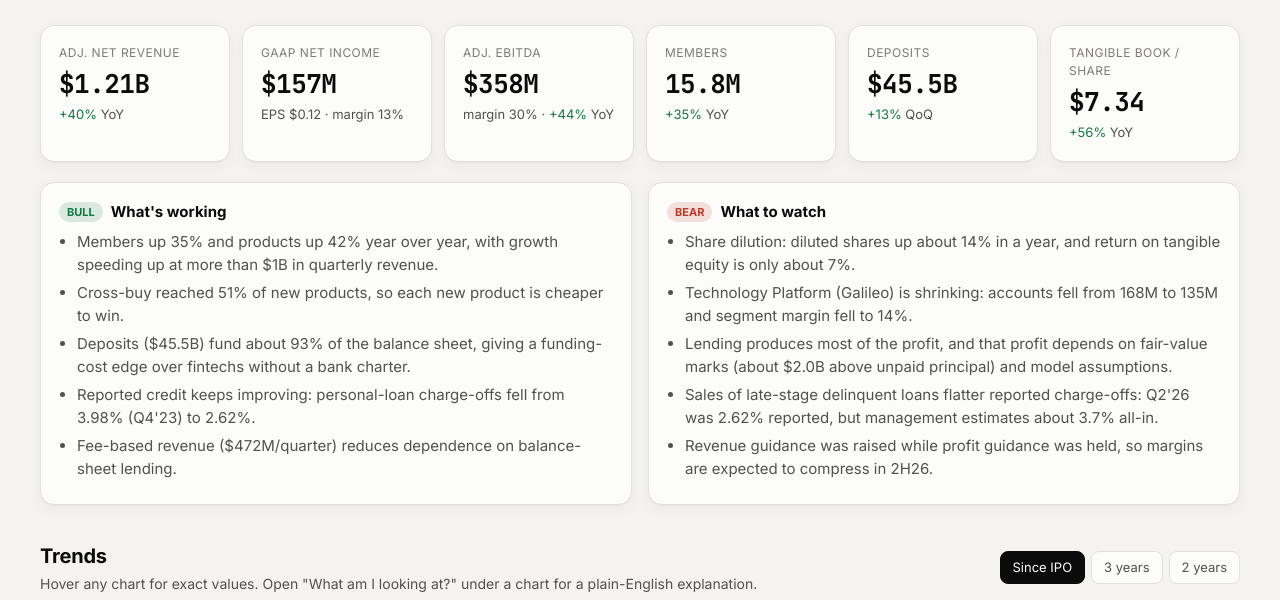
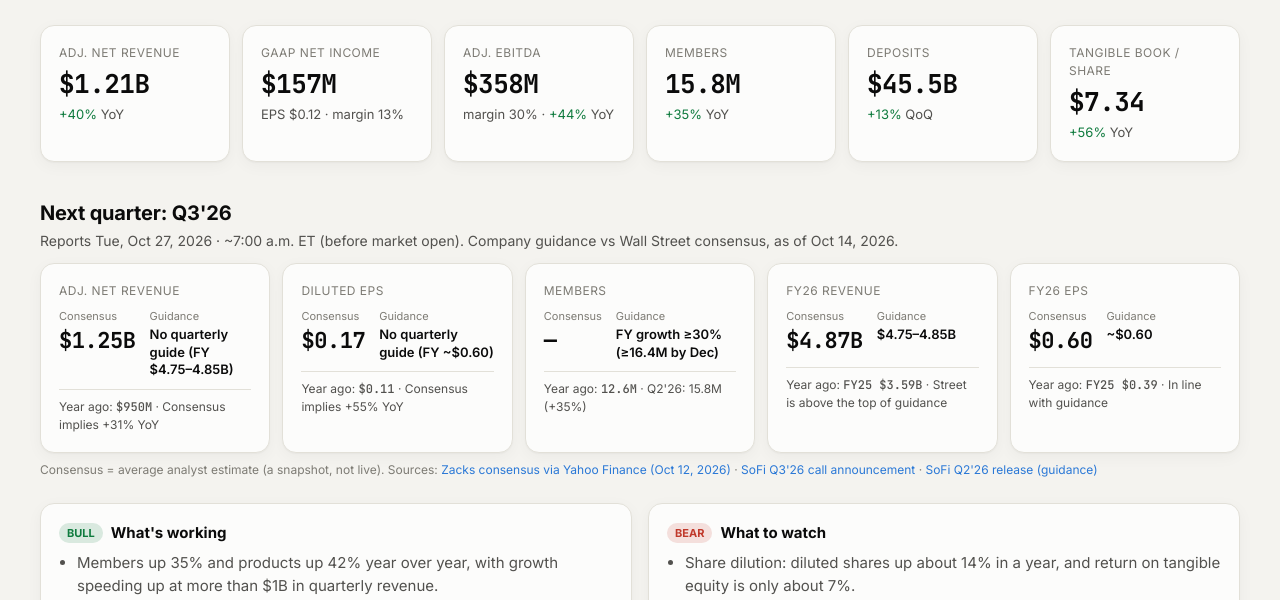
Before and after one commit to istaloni/Stock-Dashboard, a plain HTML site: page stock.html in a window 1280 px wide. Shown: the part 191-791 px from the top of the page. Drawn offline with Linux system fonts and the light colour scheme.

Commit message:
added company forecast

```diff
--- a/css/style.css
+++ b/css/style.css
@@ -140,6 +140,15 @@ thead th { color: var(--text-3); font-weight: 600; font-size: 12px; text-transfo
 .glossary dl { margin: 0; display: grid; grid-template-columns: repeat(auto-fit, minmax(300px, 1fr)); gap: 14px 28px; }
 .glossary dt { font-weight: 700; font-size: 14px; }
 .glossary dd { margin: 2px 0 0; color: var(--text-2); font-size: 14px; }
+.outlook { display: grid; grid-template-columns: repeat(auto-fit, minmax(210px, 1fr)); gap: 12px; }
+.ol-item .lbl { font-size: 12px; color: var(--text-3); text-transform: uppercase; letter-spacing: .04em; margin-bottom: 8px; }
+.ol-grid { display: grid; grid-template-columns: auto 1fr; gap: 14px; align-items: start; }
+.ol-k { font-size: 11px; color: var(--text-3); }
+.ol-v { font-size: 22px; font-weight: 600; letter-spacing: -.02em; }
+.ol-g { font-size: 13px; color: var(--text); font-weight: 600; line-height: 1.35; margin-top: 2px; }
+.ol-actual { margin-top: 8px; font-size: 13px; }
+.ol-foot { margin-top: 10px; padding-top: 8px; border-top: 1px solid var(--border); font-size: 12px; color: var(--text-2); }
+.ol-src { font-size: 12px; color: var(--text-3); margin: 8px 0 24px; }
 .chart-tip { font-size: 12px; color: var(--text-3); }
 
 @media (max-width: 760px) {
--- a/data/SOFI/data.js
+++ b/data/SOFI/data.js
@@ -1,6 +1,6 @@
 // Auto-built from SoFi press releases. Re-run build to refresh.
 window.STOCK_DATA = window.STOCK_DATA || {};
-window.STOCK_DATA['SOFI'] = {
+window.STOCK_DATA['SOFI']= {
  "meta": {
   "ticker": "SOFI",
   "name": "SoFi Technologies",
@@ -127,7 +127,64 @@ window.STOCK_DATA['SOFI'] = {
     "Price / tangible book",
     "Share price \u00f7 TBV per share ($7.34). The usual way to value banks."
    ]
-  ]
+  ],
+  "nextQuarter": {
+   "period": "2026-Q3",
+   "date": "Tue, Oct 27, 2026 \u00b7 ~7:00 a.m. ET (before market open)",
+   "dateConfirmed": true,
+   "asOf": "Oct 14, 2026",
+   "sources": [
+    [
+     "Zacks consensus via Yahoo Finance (Oct 12, 2026)",
+     "https://finance.yahoo.com/markets/stocks/articles/sofi-technologies-inc-sofi-declines-204504823.html"
+    ],
+    [
+     "SoFi Q3'26 call announcement",
+     "https://investors.sofi.com/news/news-details/2026/SoFi-Schedules-Conference-Call-to-Discuss-Q3-2026-Results/default.aspx"
+    ],
+    [
+     "SoFi Q2'26 release (guidance)",
+     "https://s27.q4cdn.com/749715820/files/doc_financials/2026/q2/2026-Q2-Earnings-Release.pdf"
+    ]
+   ],
+   "items": [
+    {
+     "label": "Adj. net revenue",
+     "consensus": "$1.25B",
+     "guidance": "No quarterly guide (FY $4.75\u20134.85B)",
+     "yearAgo": "$950M",
+     "note": "Consensus implies +31% YoY"
+    },
+    {
+     "label": "Diluted EPS",
+     "consensus": "$0.17",
+     "guidance": "No quarterly guide (FY ~$0.60)",
+     "yearAgo": "$0.11",
+     "note": "Consensus implies +55% YoY"
+    },
+    {
+     "label": "Members",
+     "consensus": "\u2014",
+     "guidance": "FY growth \u226530% (\u226516.4M by Dec)",
+     "yearAgo": "12.6M",
+     "note": "Q2'26: 15.8M (+35%)"
+    },
+    {
+     "label": "FY26 revenue",
+     "consensus": "$4.87B",
+     "guidance": "$4.75\u20134.85B",
+     "yearAgo": "FY25 $3.59B",
+     "note": "Street is above the top of guidance"
+    },
+    {
+     "label": "FY26 EPS",
+     "consensus": "$0.60",
+     "guidance": "~$0.60",
+     "yearAgo": "FY25 $0.39",
+     "note": "In line with guidance"
+    }
+   ]
+  }
  },
  "quarters": [
   {
--- a/js/dashboard.js
+++ b/js/dashboard.js
@@ -41,6 +41,21 @@
     <section class="kpis" aria-label="Latest quarter">
       ${B.kpis}
     </section>
+
+    ${M.nextQuarter ? (() => { const N = M.nextQuarter; return `
+    <div class="section-title"><div><h2>Next quarter: ${fmt.q(N.period)}</h2><p>Reports ${N.date}. Company guidance vs Wall Street consensus, as of ${N.asOf}.</p></div></div>
+    <section class="outlook" aria-label="Next quarter outlook">
+      ${N.items.map(it => `<div class="card ol-item">
+        <div class="lbl">${it.label}</div>
+        <div class="ol-grid">
+          <div><div class="ol-k">Consensus</div><div class="ol-v num">${it.consensus}</div></div>
+          <div><div class="ol-k">Guidance</div><div class="ol-g">${it.guidance}</div></div>
+        </div>
+        ${it.actual ? `<div class="ol-actual ${it.result === "beat" ? "up" : it.result === "miss" ? "down" : ""}">Actual: <b class="num">${it.actual}</b>${it.result ? " · " + it.result.toUpperCase() : ""}</div>` : ""}
+        <div class="ol-foot">Year ago: <span class="num">${it.yearAgo}</span>${it.note ? ` · ${it.note}` : ""}</div>
+      </div>`).join("")}
+    </section>
+    <p class="ol-src">Consensus = average analyst estimate (a snapshot, not live). Sources: ${N.sources.map(([t, u]) => `<a href="${u}" target="_blank" rel="noopener">${t}</a>`).join(" · ")}</p>`; })() : ""}
 
     <section class="two-col">
       <div class="card thesis"><h3><span class="pill bull">BULL</span>What's working</h3><ul>${M.bull.map(x => `<li>${x}</li>`).join("")}</ul></div>
```
Also changed, not shown: data/ZETA/data.js (+55 -2 lines).
